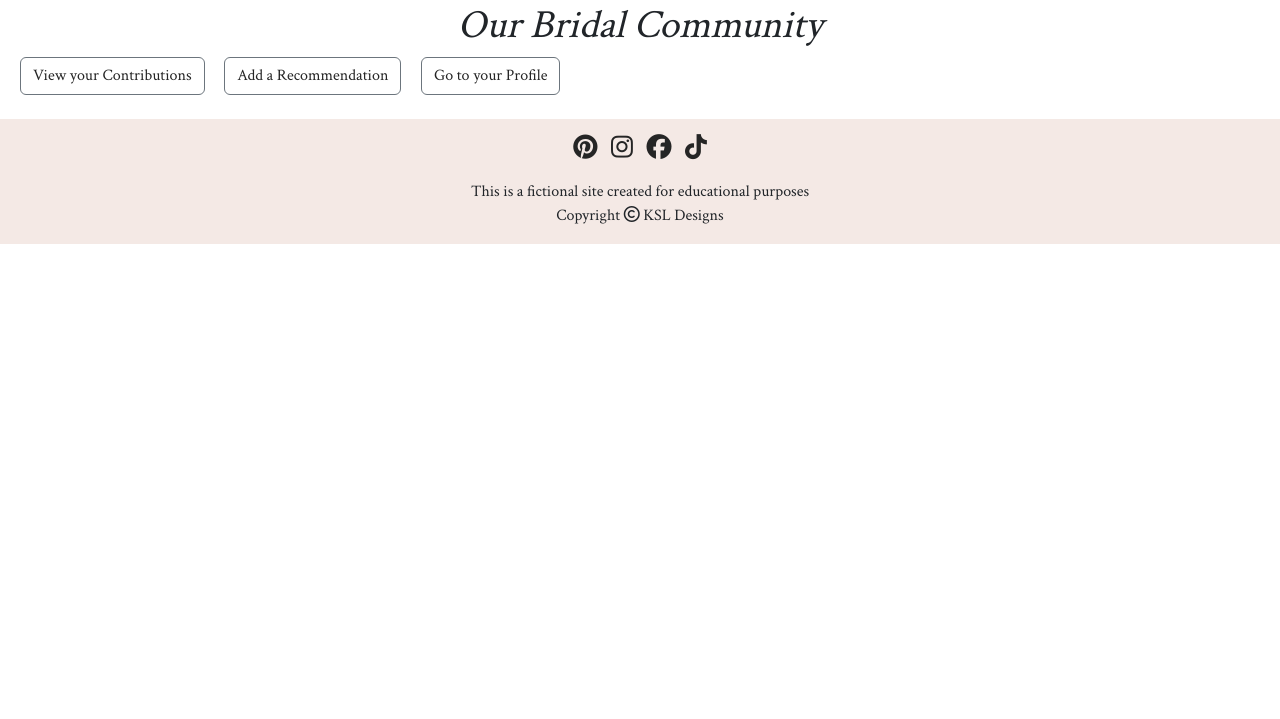
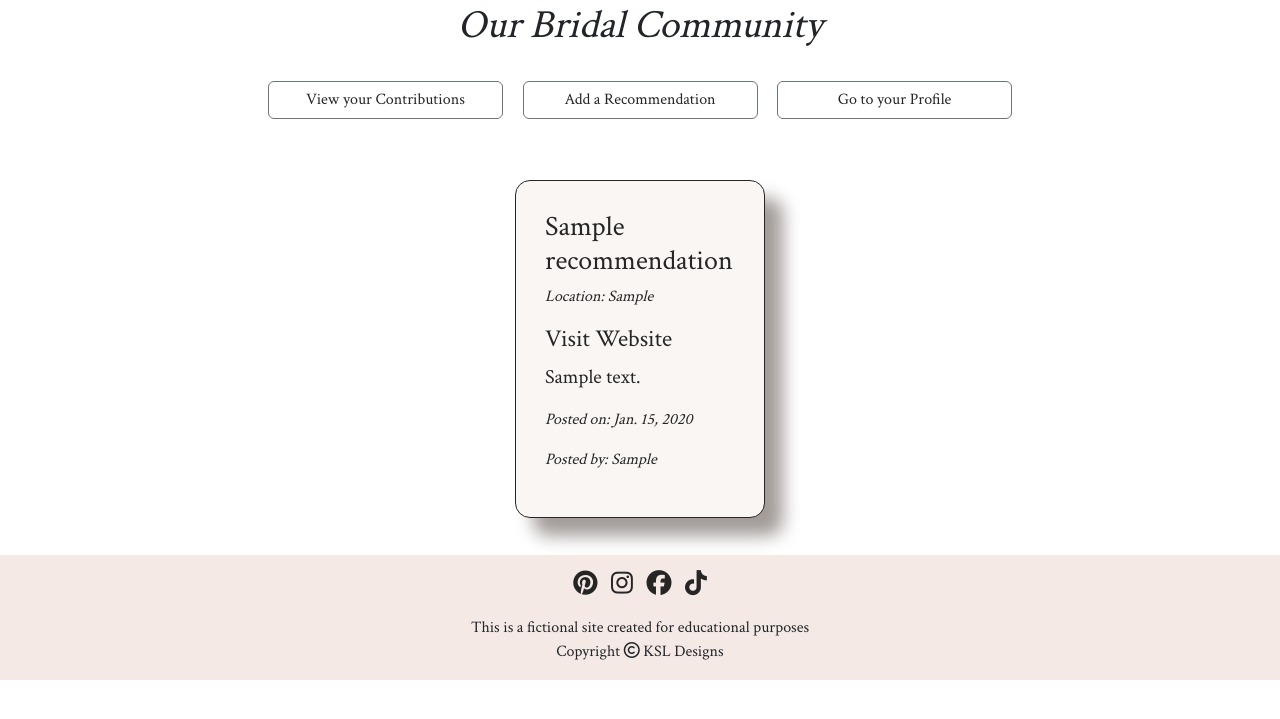
Before and after one commit to llewellynksj/little-white-dress, a Django app: page /community/ in a window 1280 px wide. Shown: the part 49-768 px from the top of the page. Run offline with Django 3.2, Linux system fonts and the light colour scheme; tables that the repository leaves empty hold one stand-in row (values such as "Sample post"); some libraries are stand-ins or nearby versions.

Commit message:
Amend code so looping through recommendations on main community page

```diff
--- a/customer/templates/profile.html
+++ b/customer/templates/profile.html
@@ -8,9 +8,9 @@
         <h3>Welcome to your profile page {{ user.first_name }}</h3>
         <br />
         <div>
-            <button class="btn btn-outline-secondary mx-2"><a class="link-no-decor" href="{% url 'update_profile' user.customer.id %}">Update Your Profile</a></button>
-            <button class="btn btn-outline-secondary mx-2"><a class="link-no-decor" href="">Book An Appointment</a></button>
-            <button class="btn btn-outline-secondary mx-2"><a class="link-no-decor" href="{% url 'community' %}">Community Recommendations</a></button>
+            <button class="btn btn-outline-secondary mx-2 page-button"><a class="link-no-decor" href="{% url 'update_profile' user.customer.id %}">Update Your Profile</a></button>
+            <button class="btn btn-outline-secondary mx-2 page-button"><a class="link-no-decor" href="">Book An Appointment</a></button>
+            <button class="btn btn-outline-secondary mx-2 page-button"><a class="link-no-decor" href="{% url 'community' %}">Community Recommendations</a></button>
         </div>
             <br />
         <div class="profile-section">
--- a/recommendations/templates/community.html
+++ b/recommendations/templates/community.html
@@ -4,29 +4,40 @@
 
 <div class="container-fluid">
     <h1 class="text-center"><em>Our Bridal Community</em></h1>
-    <div>
-        <div>
-            <button class="btn btn-outline-secondary mx-2"><a class="link-no-decor" href="{% url 'my_recommendations' user.customer.id %}">View your Contributions</a></button>
-            <button class="btn btn-outline-secondary mx-2"><a class="link-no-decor" href="{% url 'add_recommendations' user.customer.id %}">Add a Recommendation</a></button>
-            <button class="btn btn-outline-secondary mx-2"><a class="link-no-decor" href="{% url 'profile' user.customer.id %}">Go to your Profile</a></button>
+    <div class="d-flex my-3 py-3 justify-content-center">
+        <div class="flex-column">
+            <button class="btn btn-outline-secondary mx-2 page-button"><a class="link-no-decor"
+                    href="{% url 'my_recommendations' user.customer.id %}">View your Contributions</a></button>
+            <button class="btn btn-outline-secondary mx-2 page-button"><a class="link-no-decor"
+                    href="{% url 'add_recommendations' user.customer.id %}">Add a Recommendation</a></button>
+            <button class="btn btn-outline-secondary mx-2 page-button"><a class="link-no-decor"
+                    href="{% url 'profile' user.customer.id %}">Go to your Profile</a></button>
         </div>
     </div>
-    <!-- <div class="col-12">
-        <div class="row category row-cols-2 row-cols-sm-3 row-cols-md-4 collection-container">
-            {% for product in product_list %}
-            <div class="card-body">
-                <a href="{% url 'product_details' product.pk %}" class="product-link">
-                    <div class="image-container product-image">
-                        <img src=" {{ product.main_image.url }}" alt="category image">
+
+    <div class="col-12 community-section my-3 py-3">
+        <div class="row row-cols-2 row-cols-sm-3 row-cols-md-4 justify-content-center">
+            {% if not user_recommendations %}
+                <p class="lead">There are currently no recommendations</p>
+            {% else %}
+                {% for item in user_recommendations %}
+                    <div class="row row-cols-2 row-cols-sm-3 row-cols-md-4 justify-content-center">
+                        <div class="card-body recommendation-cards">
+                            <div class="p-4">
+                                <h3 class="link-no-decor">{{ item.title }}</h3>
+                                <p class="link-no-decor"><em>Location: {{ item.location }}</em></p>
+                                <h4 class="link-no-decor link-hover"><a href=""></a><i class="fa-light fa-globe-pointer"></i> Visit
+                                    Website</h4>
+                                <p class="link-no-decor lead">{{ item.summary }}</p>
+                                <p class="link-no-decor"><em>Posted on: {{ item.date_posted }}</em></p>
+                                <p class="link-no-decor"><em>Posted by: {{ item.posted_by }}</em></p>
+                            </div>
+                        </div>
                     </div>
-                    <h3 class="link-no-decor">{{ product.item_name }}</h3>
-                    <p class="link-no-decor">{{ product.category }}</p>
-                    <p class="link-no-decor">£{{ product.price }}</p>
-                </a>
-            </div>
-            {% endfor %}
+                {% endfor %}
+            {% endif %}
         </div>
-    </div> -->
+    </div>
 </div>
 
 {% endblock %}
--- a/recommendations/templates/my_recommendations.html
+++ b/recommendations/templates/my_recommendations.html
@@ -3,7 +3,7 @@
 {% block content %}
 
 {% if user.is_authenticated %}
-    <div class="container-fluid">
+    <!-- <div class="container-fluid">
         <h1 class="section-title">My Recommendations</h1>
         <div class="col-12 community-section">
             <div class="row category row-cols-2 row-cols-sm-3 row-cols-md-4 justify-content-center">
@@ -24,7 +24,7 @@
                 {% endfor %}
                 {% endif %}
             </div>
-        </div>
+        </div> -->
 {% else %}
     You are not able to do this. Please <a href="{% url 'login' %}">Login</a>.
 {% endif %}
--- a/recommendations/views.py
+++ b/recommendations/views.py
@@ -32,18 +32,6 @@ class MyRecommendationsList(generic.ListView):
     model = Recommendation
     template_name = 'my_recommendations.html'
 
-    # code from Codemy 'Create a Blog Profile Page' Video:
-    # http://bit.ly/3OsUgy8:
-    def get_context_data(self, *args, **kwargs):
-        context = super(
-            MyRecommendationsList, self).get_context_data(
-                *args, **kwargs)
-        user_recommendations = Recommendation.objects.all
-        context['user_recommendations'] = user_recommendations
-        # objects_in_context = len(context)
-        return context
-        # return objects_in_context
-
 
 class RecommendationList(generic.ListView):
     """
@@ -51,3 +39,13 @@ class RecommendationList(generic.ListView):
     """
     model = Recommendation
     template_name = 'community.html'
+
+    # code from Codemy 'Create a Blog Profile Page' Video:
+    # http://bit.ly/3OsUgy8:
+    def get_context_data(self, *args, **kwargs):
+        context = super(
+            RecommendationList, self).get_context_data(
+                *args, **kwargs)
+        user_recommendations = Recommendation.objects.all
+        context['user_recommendations'] = user_recommendations
+        return context
--- a/static/css/style.css
+++ b/static/css/style.css
@@ -20,6 +20,10 @@ button {
     font-family: "Crimson Text", sans-serif;
     padding: 5px 15px;
     margin-bottom: 8px;
+}
+
+.page-button {
+    min-width: 235px;
 }
 
 .section-title {
@@ -207,12 +211,13 @@ img {
     border-radius: 15px;
 }
 
-/* Reccomendations/Community Page */
+/* Reccomendations Community Page */
 .recommendation-cards {
     border: 1px solid #252525;
     border-radius: 15px;
-    max-width: 280px;
+    min-width: 250px;
     background: #FAF6F4;
+    /* Code created using Neumorphism tool: https://neumorphism.io/ */
     box-shadow:  18px 18px 17px #a39c99,
                 -18px -18px 17px #ffffff;
 }
--- a/templates/base.html
+++ b/templates/base.html
@@ -66,9 +66,13 @@
                             Community
                             </a>
                             <ul class="dropdown-menu">
-                                <li><a class="dropdown-item" href="{% url 'community' %}">Community Recommendations</a></li>
-                                <li><a class="dropdown-item" href="{% url 'add_recommendations' user.customer.id %}">Add a Recommendation</a></li>
-                                <li><a class="dropdown-item" href="{% url 'my_recommendations' user.customer.id %}">View my Recommendations</a></li>
+                                {% if user.customer.id %}
+                                    <li><a class="dropdown-item" href="{% url 'community' %}">Community Recommendations</a></li>
+                                    <li><a class="dropdown-item" href="{% url 'add_recommendations' user.customer.id %}">Add a Recommendation</a></li>
+                                    <li><a class="dropdown-item" href="{% url 'my_recommendations' user.customer.id %}">View my Recommendations</a></li>
+                                {% else %}
+                                    <li><a class="dropdown-item" href="{% url 'create_profile' %}">Create Profile</a></li>
+                                {% endif %}
                             </ul>
                         </li>
                     {% else %}
```
